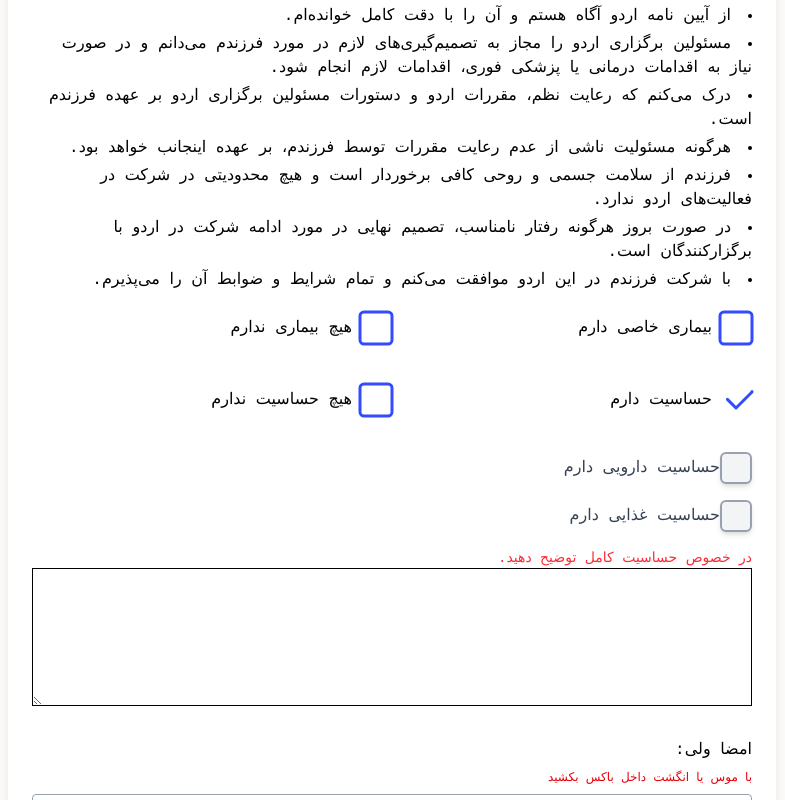
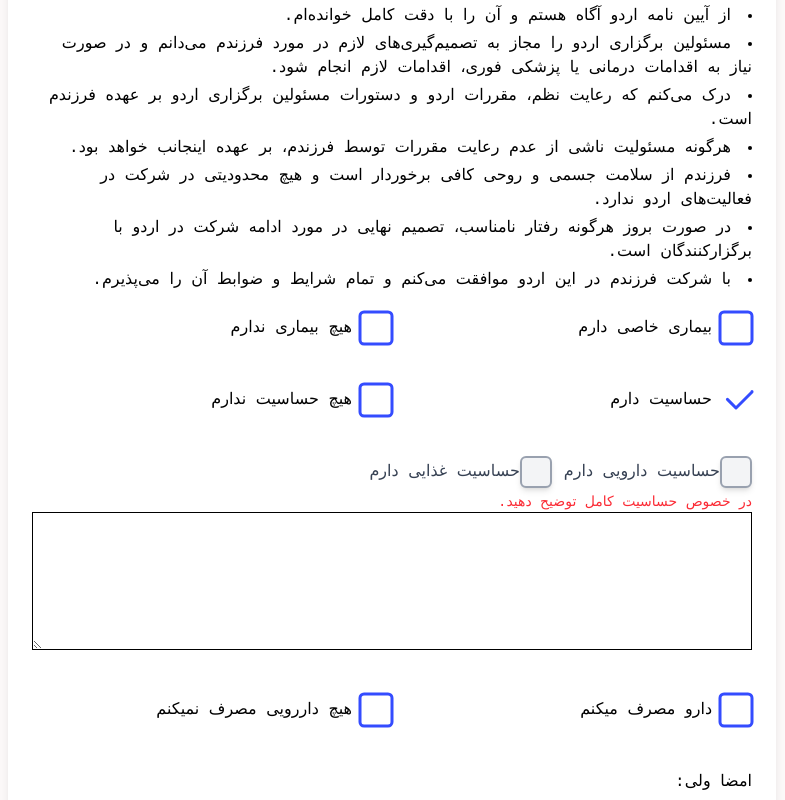
Before and after one commit to Ramtinzand1395/camprejister, a React (Vite) app in the folder Frontend/: page /rezayatname in a window 1280 px wide. Both pictures are taken after a click on the label "حساسیت دارم". Shown: the part 518-1318 px from the top of the page, without its empty margins (248-1033 px from the left). Built offline with nearby package versions, Linux system fonts and the light colour scheme.

Commit message:
finishLAst8

```diff
--- a/Frontend/index.html
+++ b/Frontend/index.html
@@ -5,7 +5,7 @@
     <link rel="stylesheet" href="/css/styles.css" />
     <link rel="icon" type="image/svg+xml" href="/vite.svg" />
     <meta name="viewport" content="width=device-width, initial-scale=1.0" />
-    <title>Vite + React</title>
+    <title>اردو تاستانه کمیسیون جوانان زرتشتی کرمان</title>
   </head>
   <body>
     <div id="root"></div>
--- a/Frontend/src/components/HassasiatComp.jsx
+++ b/Frontend/src/components/HassasiatComp.jsx
@@ -56,8 +56,8 @@ const HassasiatComp = ({
 
       {/* وقتی کاربر "دارم" انتخاب کنه */}
       {haveHassasiat && (
-        <div className="mt-4">
-          <div className="space-y-4 mb-4">
+        <div className="my-4">
+          <div className=" flex items-center">
             {/* حساسیت دارویی */}
             <div className="flex items-center space-x-3">
               <label className="group flex items-center cursor-pointer">
@@ -85,7 +85,7 @@ const HassasiatComp = ({
                   </svg>
                 </span>
 
-                <span className="ml-3 text-gray-700 group-hover:text-blue-500 font-medium transition-colors duration-300">
+                <span className="ml-3 my-2 text-gray-700 group-hover:text-blue-500 font-medium transition-colors duration-300">
                   حساسیت دارویی دارم
                 </span>
               </label>
--- /dev/null
+++ b/Frontend/src/components/MedicenCom.jsx
@@ -0,0 +1,61 @@
+const MedicenCom = ({ haveMedicen, setHaveMedicen, Medicen, setMedicen }) => {
+  return (
+    <div>
+      <div className="flex items-center">
+        <label className="flex items-center container my-5">
+          <input
+            type="radio"
+            name="illness"
+            checked={haveMedicen === true}
+            onChange={() => setHaveMedicen(true)}
+          />
+          <svg className="ml-2" viewBox="0 0 64 64" height="2em" width="2em">
+            <path
+              d="M 0 16 V 56 A 8 8 90 0 0 8 64 H 56 A 8 8 90 0 0 64 56 V 8 A 8 8 90 0 0 56 0 H 8 A 8 8 90 0 0 0 8 V 16 L 32 48 L 64 16 V 8 A 8 8 90 0 0 56 0 H 8 A 8 8 90 0 0 0 8 V 56 A 8 8 90 0 0 8 64 H 56 A 8 8 90 0 0 64 56 V 16"
+              pathLength="575.0541381835938"
+              className="path"
+            />
+          </svg>
+          <p>دارو مصرف میکنم</p>
+        </label>
+
+        <label className="flex items-center container my-5">
+          <input
+            type="radio"
+            name="illness"
+            checked={haveMedicen === false}
+            onChange={() => {
+              setHaveMedicen(false);
+              setMedicen("");
+            }}
+          />
+          <svg className="ml-2" viewBox="0 0 64 64" height="2em" width="2em">
+            <path
+              d="M 0 16 V 56 A 8 8 90 0 0 8 64 H 56 A 8 8 90 0 0 64 56 V 8 A 8 8 90 0 0 56 0 H 8 A 8 8 90 0 0 0 8 V 16 L 32 48 L 64 16 V 8 A 8 8 90 0 0 56 0 H 8 A 8 8 90 0 0 0 8 V 56 A 8 8 90 0 0 8 64 H 56 A 8 8 90 0 0 64 56 V 16"
+              pathLength="575.0541381835938"
+              className="path"
+            />
+          </svg>
+          <p>هیچ داررویی مصرف نمیکنم</p>
+        </label>
+      </div>
+
+      {haveMedicen && (
+        <div className="mt-4">
+          <h3 className="text-sm text-red-500">
+          جزئیات مشکلات یا داروهای مصرفی خود را اینجا وارد کنید
+          </h3>
+          <textarea
+            value={Medicen}
+            onChange={(e) => setMedicen(e.target.value)}
+            rows={5}
+            cols={40}
+            className="border p-2 w-full"
+          />
+        </div>
+      )}
+    </div>
+  );
+};
+
+export default MedicenCom;
--- a/Frontend/src/index.css
+++ b/Frontend/src/index.css
@@ -37,3 +37,40 @@ body {
   stroke-dasharray: 70.5096664428711 9999999;
   stroke-dashoffset: -262.2723388671875;
 }
+
+/* From Uiverse.io by satyamchaudharydev */
+.loader {
+  display: block;
+  --height-of-loader: 4px;
+  --loader-color: #0071e2;
+  width: 130px;
+  height: var(--height-of-loader);
+  border-radius: 30px;
+  background-color: rgba(0,0,0,0.2);
+  position: relative;
+}
+
+.loader::before {
+  content: "";
+  position: absolute;
+  background: var(--loader-color);
+  top: 0;
+  left: 0;
+  width: 0%;
+  height: 100%;
+  border-radius: 30px;
+  animation: moving 1s ease-in-out infinite;
+  ;
+}
+
+@keyframes moving {
+  50% {
+    width: 100%;
+  }
+
+  100% {
+    width: 0;
+    right: 0;
+    left: unset;
+  }
+}
--- a/Frontend/src/pages/Rezayatname.jsx
+++ b/Frontend/src/pages/Rezayatname.jsx
@@ -1,4 +1,4 @@
-import React, { useRef, useState } from "react";
+import React, { useEffect, useRef, useState } from "react";
 import jsPDF from "jspdf";
 import axios from "axios";
 import vazirFontBase64 from "../components/base copy"; // فایل فونت base64
@@ -8,6 +8,7 @@ import Bimari from "../components/Bimari";
 import HassasiatComp from "../components/HassasiatComp";
 import FinishModal from "../components/FinishModal";
 import ProgressBar from "../components/ProgressBar";
+import MedicenCom from "../components/MedicenCom";
 
 const getPersianDate = () => {
   const date = new Date();
@@ -19,6 +20,8 @@ const getPersianDate = () => {
 };
 
 const Rezayatname = () => {
+  const [Loading, setLoading] = useState(false);
+
   const [formData, setFormData] = useState({
     parentName: "",
     studentName: "",
@@ -27,6 +30,8 @@ const Rezayatname = () => {
     bimari: "",
     haveHassasiat: null,
     Hassasiat: "",
+    haveMedicen: null,
+    Medicen: "",
     foodAllergy: false,
     drugAllergy: false,
   });
@@ -34,8 +39,20 @@ const Rezayatname = () => {
     OpenModall: false,
     data: [],
   });
-  console.log(formData);
-  console.log(Finish);
+
+  const [loaderText, setLoaderText] = useState("در حال ارسال اطلاعات...");
+
+  useEffect(() => {
+    let timer;
+    if (Loading) {
+      setLoaderText("در حال ارسال اطلاعات...");
+      timer = setTimeout(() => {
+        setLoaderText("لطفاً هنوز منتظر باشید...");
+      }, 5000);
+    }
+    return () => clearTimeout(timer);
+  }, [Loading]);
+
   const canvasRef = useRef(null);
 
   const handleChange = (e) => {
@@ -209,6 +226,8 @@ const Rezayatname = () => {
       formData.bimari;
       formData.haveHassasiat;
       formData.Hassasiat;
+      formData.haveMedicen;
+      formData.Medicen;
       const data = await axios.post(
         "https://ordotabestan.vercel.app/api/upload",
         formDataToSend,
@@ -225,8 +244,13 @@ const Rezayatname = () => {
             pdfUrl: data.data.fileUrl, // URL فایل PDF آپلود شده روی سرور
             hassasiat: formData.Hassasiat,
             bimari: formData.bimari,
+            havemedicen: formData.haveMedicen ? "دارد" : "ندارد",
+            haveHassasiat: formData.haveHassasiat ? "دارد" : "ندارد",
+            haveIllness: formData.haveIllness ? "دارد" : "ندارد",
+
             foodAllergy: formData.foodAllergy ? "دارد" : "ندارد",
             drugAllergy: formData.drugAllergy ? "دارد" : "ندارد",
+            medicen: formData.Medicen,
           };
 
           await emailjs.send(
@@ -239,7 +263,6 @@ const Rezayatname = () => {
           console.error(error);
         }
       }
-      console.log(data);
 
       setFinish({
         OpenModall: true,
@@ -252,7 +275,6 @@ const Rezayatname = () => {
       setLoading(false);
     }
   };
-  const [Loading, setLoading] = useState(false);
 
   return (
     <div className="max-w-3xl mx-auto p-6 bg-white shadow-lg rounded-xl mt-10">
@@ -373,6 +395,16 @@ const Rezayatname = () => {
             setFormData((prev) => ({ ...prev, drugAllergy: value }))
           }
         />
+        <MedicenCom
+          haveMedicen={formData.haveMedicen}
+          setHaveMedicen={(value) =>
+            setFormData((prev) => ({ ...prev, haveMedicen: value }))
+          }
+          Medicen={formData.Medicen}
+          setMedicen={(value) =>
+            setFormData((prev) => ({ ...prev, Medicen: value }))
+          }
+        />
       </div>
       {/* Canvas امضا */}
       <div className="mt-6">
@@ -384,13 +416,20 @@ const Rezayatname = () => {
         <Canvas canvasRef={canvasRef} />
       </div>
 
+      {Loading ? (
+        <div className="flex flex-col items-center mt-4">
+          <p>{loaderText}</p>
+          <div className="loader"></div>
+        </div>
+      ) : (
         <button
           type="button"
           onClick={handleSubmit}
           className="w-full mt-4 bg-blue-600 text-white py-3 rounded-lg font-semibold hover:bg-blue-700 transition"
         >
-        {Loading ? "loading..." : "  ثبت فرم"}
+          ثبت فرم
         </button>
+      )}
       {Finish.OpenModall && <FinishModal data={Finish.data} />}
     </div>
   );
```
Also changed, not shown: Frontend/src/components/FinishModal.jsx (+83 -5 lines). Lines whose indentation alone changed are shown as unchanged.
